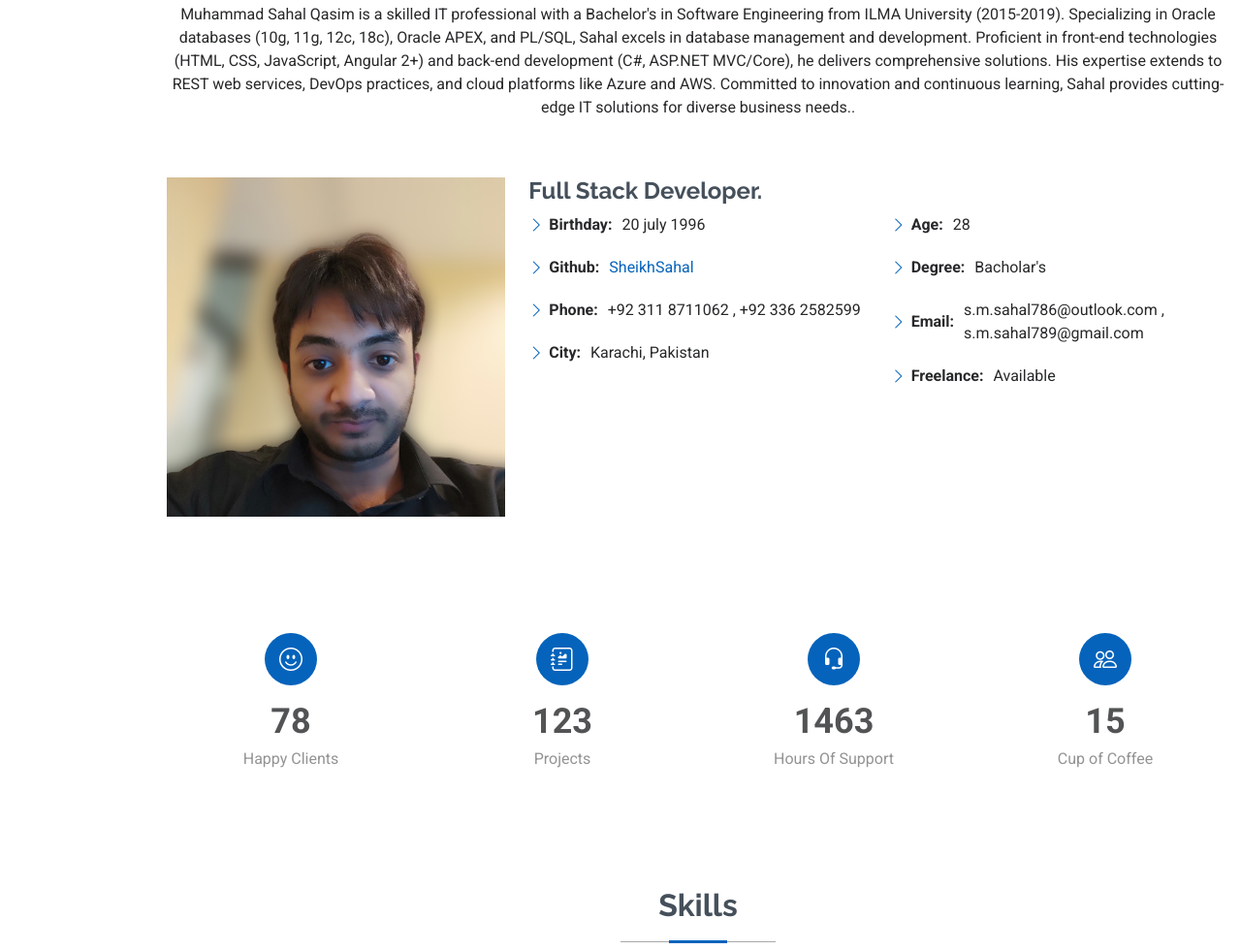
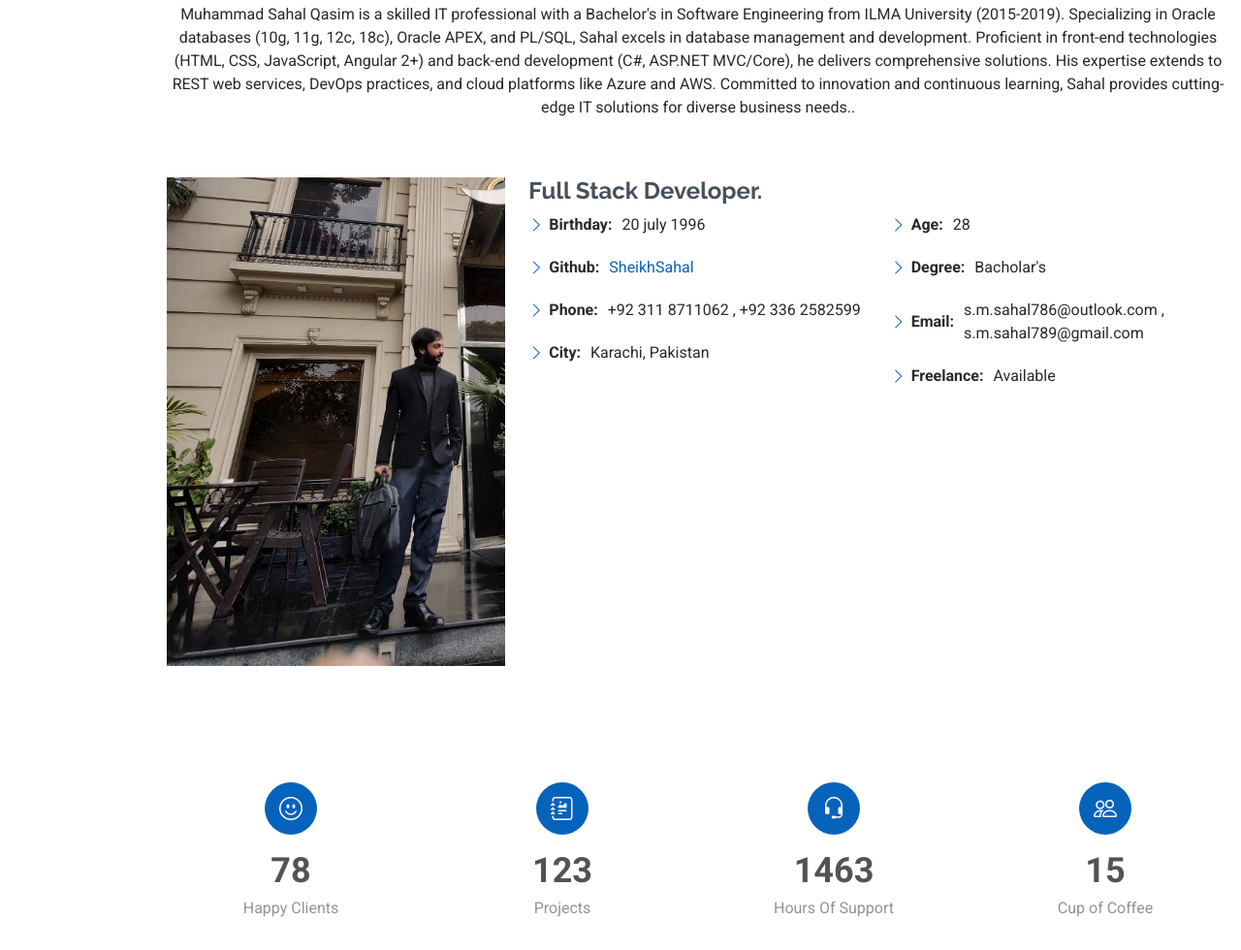
Before and after one commit to SheikhSahal/Sahal-Portfolio, a plain HTML site: page index.html in a window 1280 px wide. Shown: the part 935-1915 px from the top of the page at 97% size. Drawn offline with Linux system fonts and the light colour scheme.

Commit message:
pic update

```diff
--- a/index.html
+++ b/index.html
@@ -100,7 +100,7 @@
 
         <div class="row gy-4 justify-content-center">
           <div class="col-lg-4">
-            <img src="assets/img/profileimg.png" class="img-fluid" alt="">
+            <img src="assets/img/profileimg.jpg" class="img-fluid" alt="">
           </div>
           <div class="col-lg-8 content">
             <h2>Full Stack Developer.</h2>
```
Also changed, not shown: assets/img/profileimg.jpg (added).
